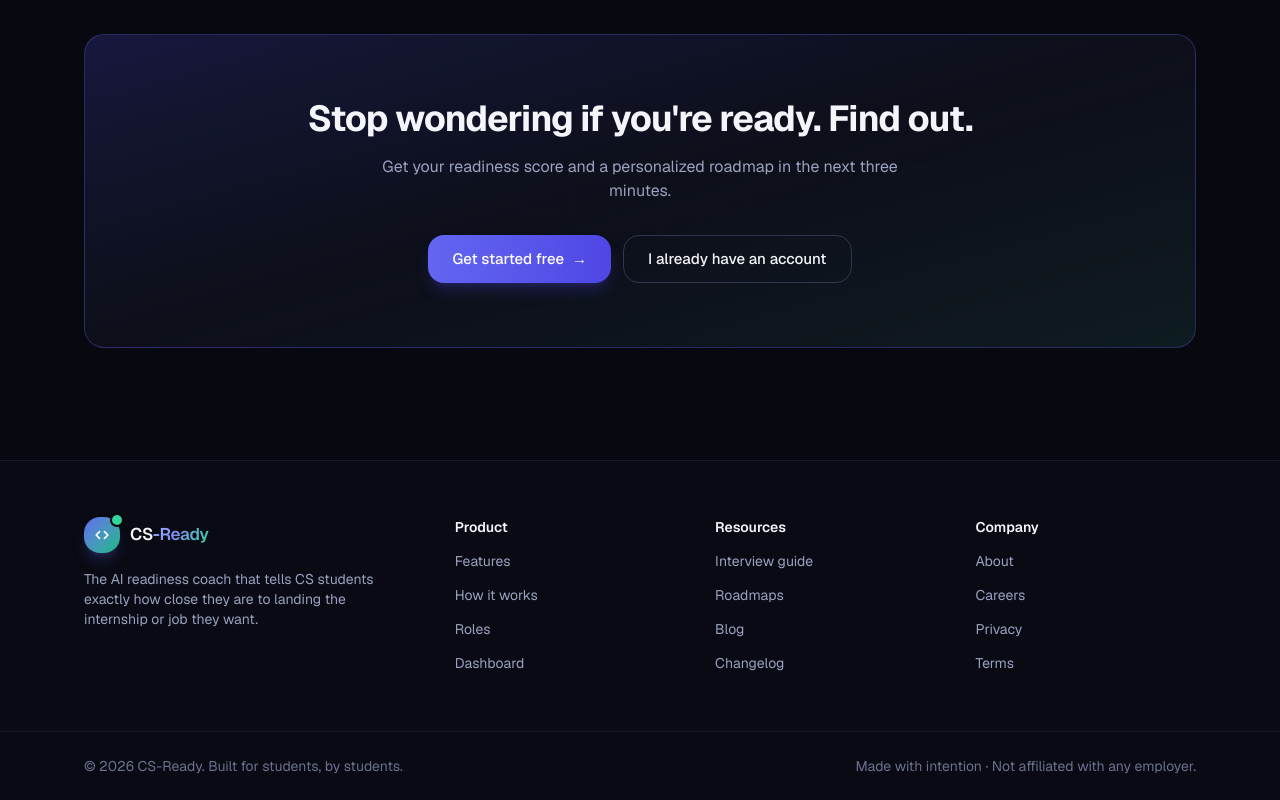
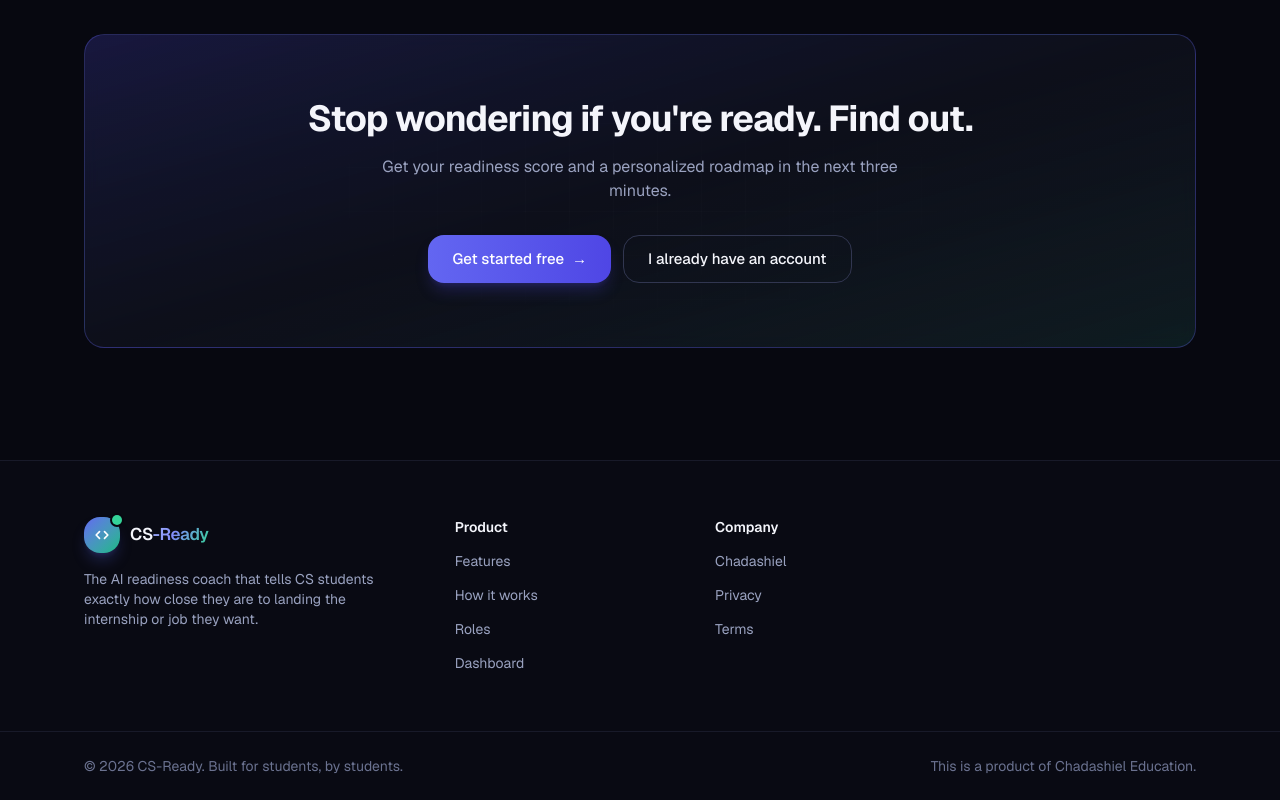
Before and after one commit to Tobi3333A/cs-ready, a Next.js app: page / in a window 1280 px wide. Shown: the part 3708-4508 px from the top of the page. Built offline with nearby package versions, Linux system fonts and the light colour scheme.

Commit message:
Edited footer to have good links

```diff
--- a/components/marketing/site-footer.tsx
+++ b/components/marketing/site-footer.tsx
@@ -11,20 +11,19 @@ const columns = [
       { label: "Dashboard", href: "/dashboard" },
     ],
   },
-  {
-    title: "Resources",
-    links: [
-      { label: "Interview guide", href: "#" },
-      { label: "Roadmaps", href: "#" },
-      { label: "Blog", href: "#" },
-      { label: "Changelog", href: "#" },
-    ],
-  },
+  // {
+  //   title: "Resources",
+  //   links: [
+  //     { label: "Interview guide", href: "#" },
+  //     { label: "Roadmaps", href: "#" },
+  //     { label: "Blog", href: "#" },
+  //     { label: "Changelog", href: "#" },
+  //   ],
+  // },
   {
     title: "Company",
     links: [
-      { label: "About", href: "#" },
-      { label: "Careers", href: "#" },
+      { label: "Chadashiel", href: "https://chadashiel.com" },
       { label: "Privacy", href: "#" },
       { label: "Terms", href: "#" },
     ],
@@ -63,7 +62,7 @@ export function SiteFooter() {
       <div className="border-t border-border/60">
         <div className="mx-auto flex max-w-6xl flex-col items-center justify-between gap-3 px-5 py-6 text-sm text-subtle sm:flex-row">
           <p>© {new Date().getFullYear()} CS-Ready. Built for students, by students.</p>
-          <p>Made with intention · Not affiliated with any employer.</p>
+          <p>This is a product of Chadashiel Education.</p>
         </div>
       </div>
     </footer>
```
